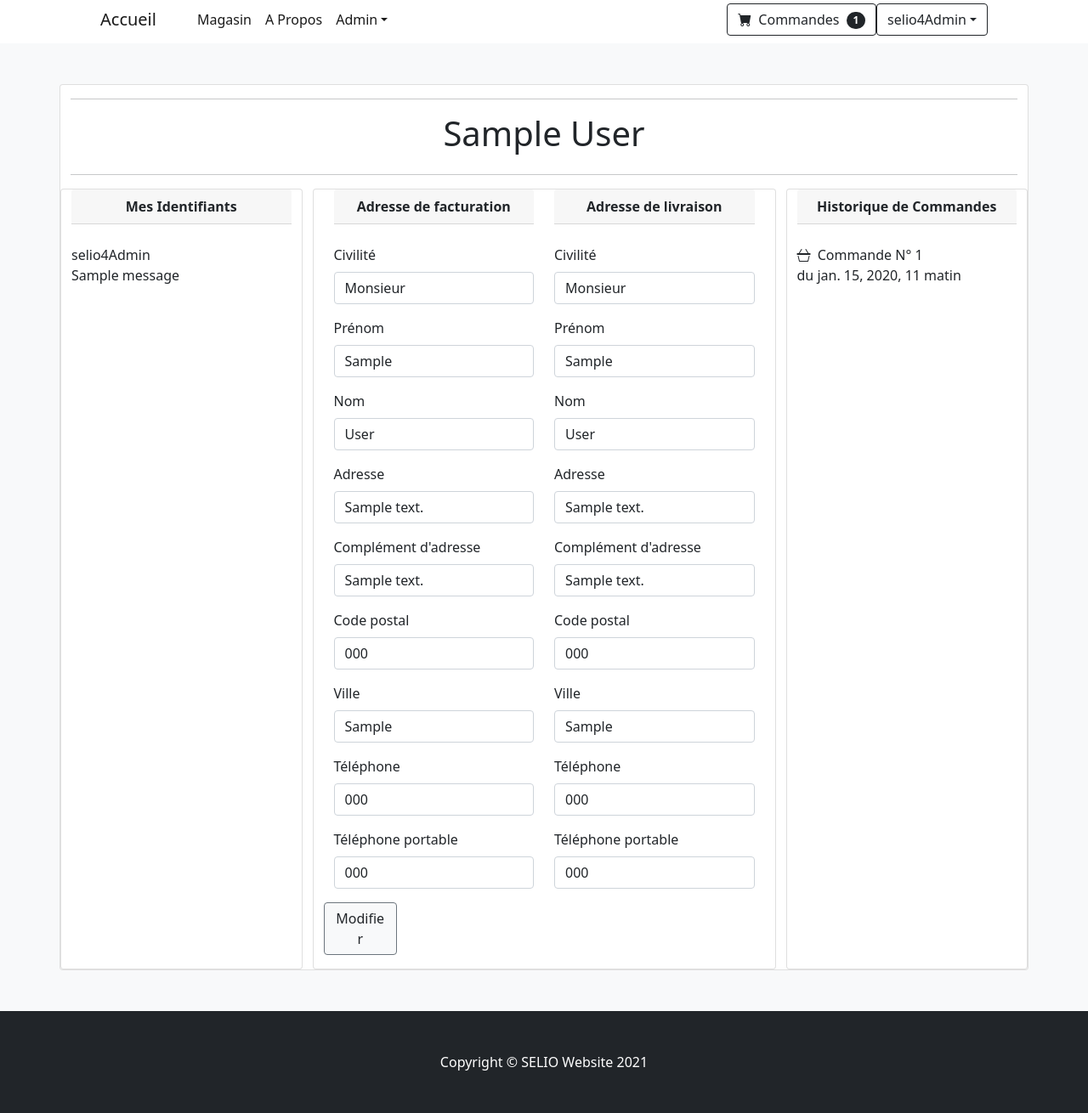
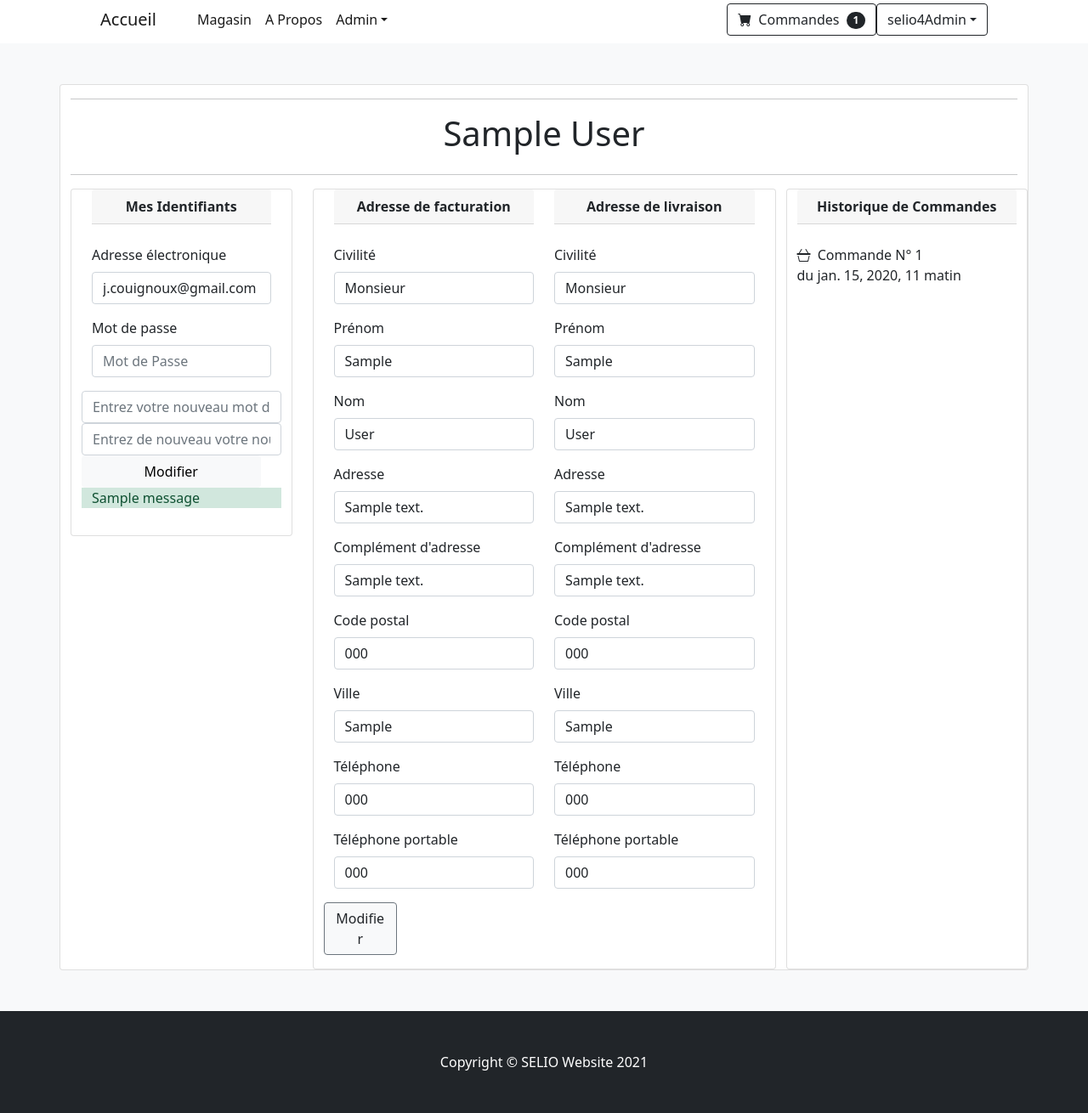
Before and after one commit to jcouignoux/selio_project, a Django app: page /store/profil/1 in a window 1280 px wide. Shown: the part 302-1612 px from the top of the page at 85% size. Run offline with Django 3.2, Linux system fonts and the light colour scheme; a user stored in the database is signed in; data comes from the database, SQL or seed files in the repository; tables that the repository leaves empty hold one stand-in row (values such as "Sample post"); one stand-in notice (Sample message) is shown; some libraries are stand-ins or nearby versions.

Commit message:
add update password

```diff
--- a/store/templates/store/profil.html
+++ b/store/templates/store/profil.html
@@ -8,18 +8,8 @@
         <h1 class="intro-text text-center">{{ contact.default_shipping_address.first_name }} {{ contact.default_shipping_address.last_name }}</h1>
         <hr class="detail-separator">
         <div class="row">
-            <div class="card col-3">
-                <label class="card-header fw-bolder text-center">Mes Identifiants</label><br />
-                <a class="open-item text-decoration-none text-body" href="{% url 'store:user_detail' user_id=user.id %}"
-                    data-popup-url="{% url 'store:user_detail' user_id=user.id %}">
-                    {{ contact.user.username }}</a>
-                {% if messages %}
-                    {% for message in messages %}
-                    {% autoescape off %}
-                        <p class="">{{ message }}</p>
-                    {% endautoescape %}
-                    {% endfor %}
-                {% endif %}
+            <div class="col-3">
+                {% include "store/user_detail.html" %}
             </div>
             <div class="col-6">
                 {% include 'store/contact_detail.html' %}
@@ -37,7 +27,6 @@
             </div>
         </div>
     </div>
-    {% include "store/item_modal.html" %}
     {% endif %}
 </section>
 {% endblock %}
--- a/store/templates/store/user_detail.html
+++ b/store/templates/store/user_detail.html
@@ -2,26 +2,31 @@
 
 {% block content %}
 {% if user.is_staff or user.is_authenticated %}
-    <div class="card  container">
-        <p class="form-control bg-dark fs-5 fw-bold text-light" for="{{ UForm.id_for_label }}">Identifiants</p><br />
-        <div class="col">
-            {{ user.email }}
-        </div>
-        <form class="row justify-items-center" action="{% url 'store:user_detail' user_id=user.id %}" method="POST">
+    <div class="card container">
+        <p class="card-header fw-bolder text-center" for="{{ UForm.id_for_label }}">Mes Identifiants</p><br />
+        <form class="row justify-items-center" action="{% url 'store:profil' contact_id=contact.id %}" method="POST">
             {% csrf_token %}
-            <input type="password" name="new_password" placeholder="Entrez votre nouveau mot de passe" required></input>
-            <input type="password" name="control_password" placeholder="Entrez de nouveau votre nouveau mot de passe" required></input>
+            {% bootstrap_form UForm %}
+            <input type="password" class="form-control" name="new_password" placeholder="Entrez votre nouveau mot de passe" required></input><br />
+            <input type="password" class="form-control" name="control_password" placeholder="Entrez de nouveau votre nouveau mot de passe" required></input>
+            {% if errors %}
+                {% for error in errors %}
+                {% autoescape off %}
+                    <p class="alert-danger">{{ error }}</p>
+                {% endautoescape %}
+                {% endfor %}
+            {% endif %}
             <div class="justify-items-center row">
-                <button type="submit" name="updatePwd" class="btn btn-light">Modifier mon Mot de Passe</button><br />
+                <button type="submit" value="password" name="update" class="btn btn-light">Modifier</button><br />
             </div>
+            {% if messages %}
+                {% for message in messages %}
+                {% autoescape off %}
+                    <p class="alert-success">{{ message }}</p>
+                {% endautoescape %}
+                {% endfor %}
+            {% endif %}
         </form>
-        {% if messages %}
-            {% for message in messages %}
-            {% autoescape off %}
-                <p class="">{{ message }}</p>
-            {% endautoescape %}
-            {% endfor %}
-        {% endif %}
     </div>
 {% endif %}
 {% endblock %}
--- a/store/views.py
+++ b/store/views.py
@@ -452,13 +452,8 @@ def contact_detail(request, contact_id):
     }
 
     if request.method == "POST":
-        # AFormSet = AddressFormSet(queryset=Address.objects.filter(contact=contact).order_by('id'))
-        CForm_dsa = AddressForm(request.POST)
-        CForm_dia = AddressForm(request.POST)
-        # if CForm_dsa.is_valid():
-        #     print('dsa')
-        # if CForm_dia.is_valid():
-        #     print('dia')
+        CForm_dsa = AddressForm(request.POST, error_class=ParagraphErrorList)
+        CForm_dia = AddressForm(request.POST, error_class=ParagraphErrorList)
         if request.user.is_staff:
             return redirect(reverse('store:contact'))
         else:
@@ -477,26 +472,11 @@ def user_detail(request, user_id):
 
     user = get_object_or_404(User, id=user_id)
     contact = get_object_or_404(Contact, user=user)
-    context = {}
-
-    if request.method == "POST":
-        context['messages'] = []
-        password = request.POST.get('new_password')
-        control_password = request.POST.get('control_password')
-        print(password, control_password)
-        if control_password == password:
-            # response = user.set_password(password)
-            response = True
-            if response:
-                context['messages'].append("Votre mot de passe a été modifié.")
-            else:
-                context['messages'].append(response)
-            return redirect(reverse('store:profil', kwargs={'contact_id': contact.id}), context)
-        else:
-            context['messages'].append("Vos mots de passe ne correspondent pas.")
-            # return redirect(reverse('store:profil', kwargs={'contact_id': contact.id}), context)
-            return redirect(request.path_info, context)
-
+    UForm = UserForm(user.__dict__)
+    context = {
+        'contact': contact,
+        'UForm': UForm,
+    }
 
     return render(request, 'store/user_detail.html', context)
 
@@ -507,14 +487,34 @@ def profil(request, contact_id):
     CForm_dia = AddressForm(contact.default_invoicing_address.__dict__)
     user = get_object_or_404(User, id=contact.user.id)
     UForm = UserForm(user.__dict__)
-    context = {
-        'contact': contact,
-        'CForm_dsa': CForm_dsa,
-        'CForm_dia': CForm_dia,
-        'UForm': UForm,
-    }
+    context = {}
+
+    if request.method == "POST":
+        if request.POST.get('update') == 'password':
+            UForm = UserForm(data=request.POST, instance=request.user)
+            if UForm.is_valid():
+                context['messages'] = []
+                context['errors'] = []
+                password = request.POST.get('new_password')
+                control_password = request.POST.get('control_password')
+                print(password, control_password)
+                if control_password == password:
+                    # response = user.set_password(password)
+                    response = True
+                    if response:
+                        context['messages'].append("Votre mot de passe a été modifié.")
+                        print(context['messages'])
+                else:
+                    context['errors'].append("Vos mots de passe ne correspondent pas.")
+
+
+    context['contact'] = contact
+    context['CForm_dsa'] = CForm_dsa
+    context['CForm_dia'] = CForm_dia
+    context['UForm'] = UForm
 
     return render(request, 'store/profil.html', context)
+
 
 @login_required
 def dataBase(request):
@@ -526,6 +526,7 @@ def dataBase(request):
         pass
 
     return render(request, 'store/db.html')
+
 
 @login_required
 def histBase(request):
@@ -604,16 +605,6 @@ def connexion(request):
     return render(request, 'store/login.html', context)
 
 
-def update_contact(request):
-
-    if request.method == "POST":
-        UForm = UserForm(data=request.POST, instance=request.user)
-        if UForm.is_valid():
-            pass
-    else:
-        pass
-
-
 @login_required
 def deconnexion(request):
     if 'basket' in request.session:
```
